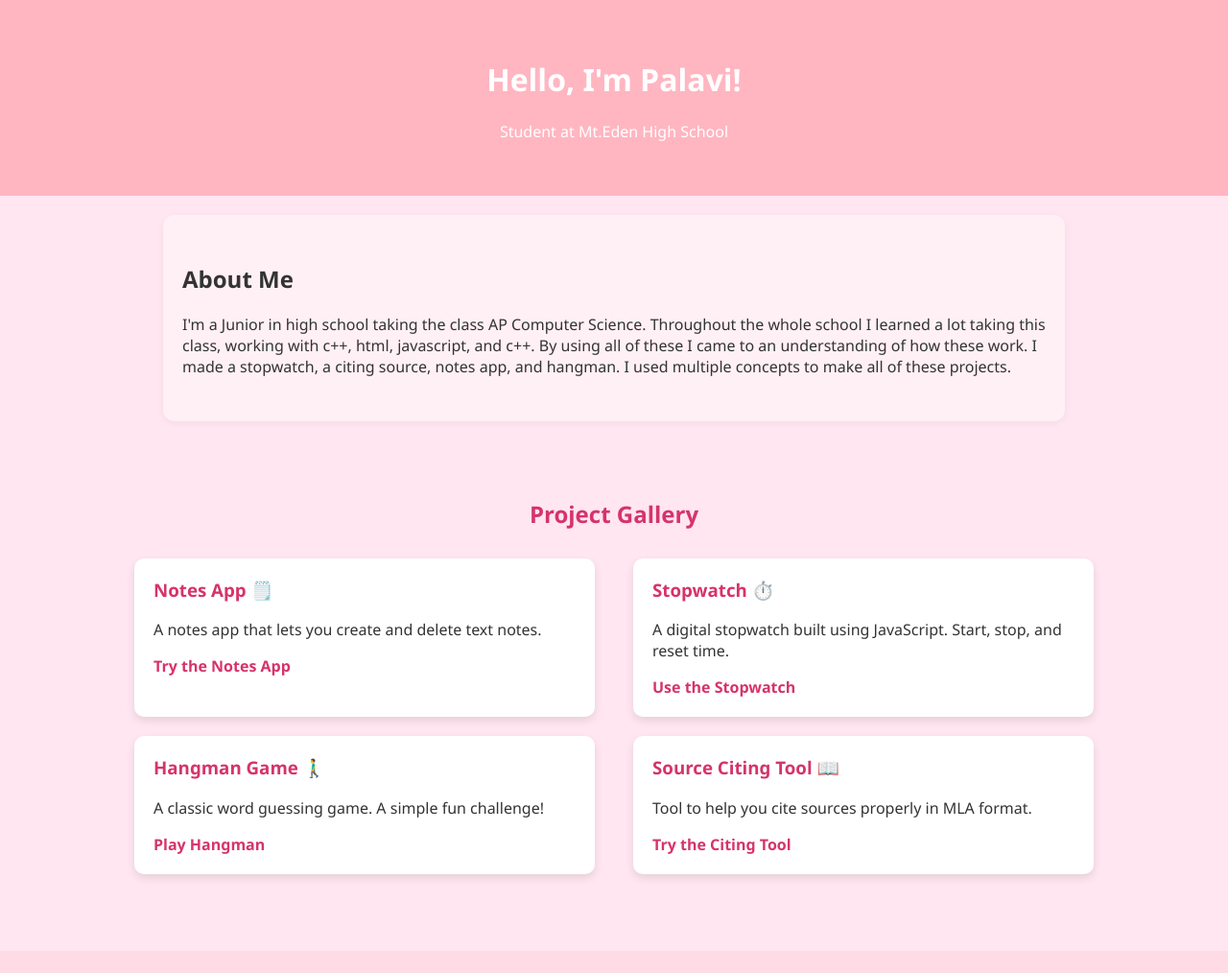
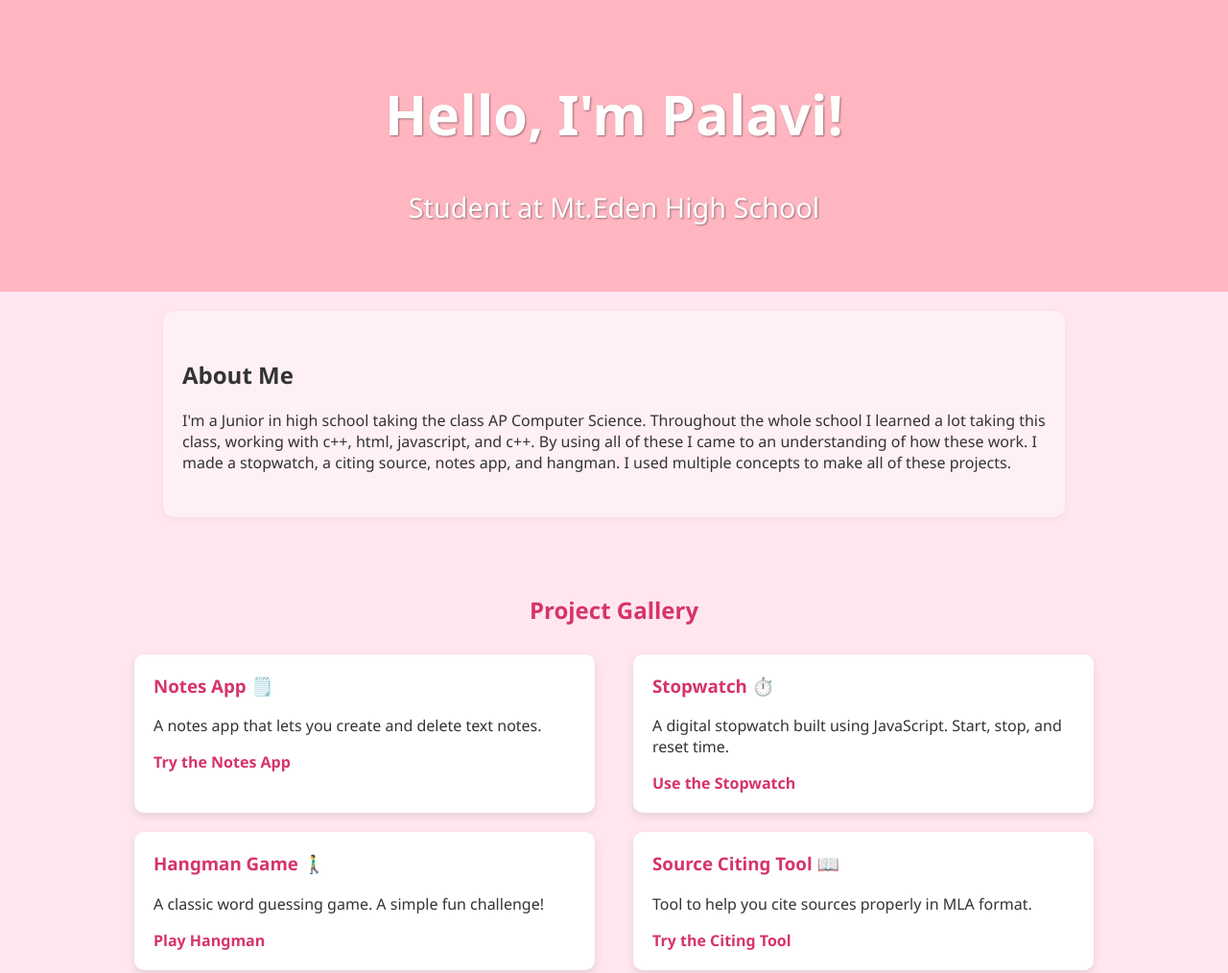
Before and after one commit to palaviprasad/Final-Project, a plain HTML site: page index.html in a window 1280 px wide. Shown: the top 1014 px of the page at 96% size. Drawn offline with Linux system fonts and the light colour scheme.

Commit message:
Update style.css

```diff
--- a/style.css
+++ b/style.css
@@ -11,6 +11,8 @@ header {
   color: white;
   padding: 40px 20px;
   text-align: center;
+  font-size: 1.8rem;
+  text-shadow: 1px 1px 2px rgba(0, 0, 0, 0.4);
 }
 
 .about {
```
